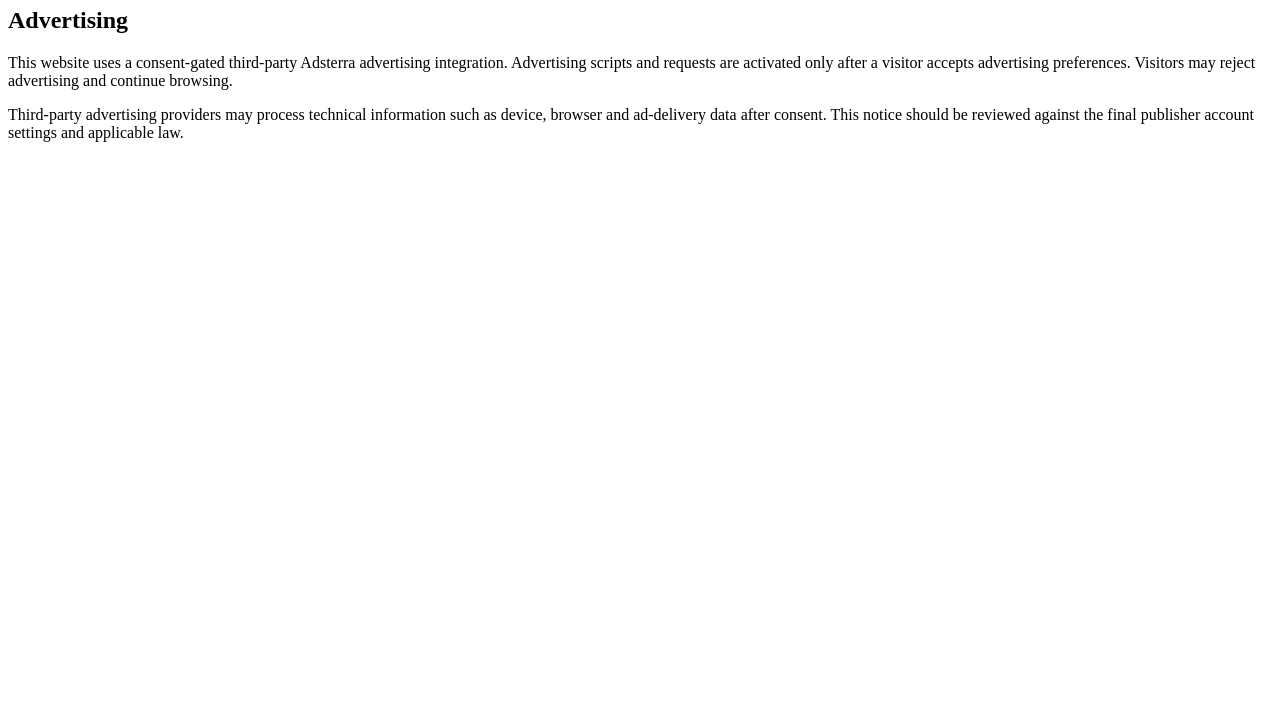
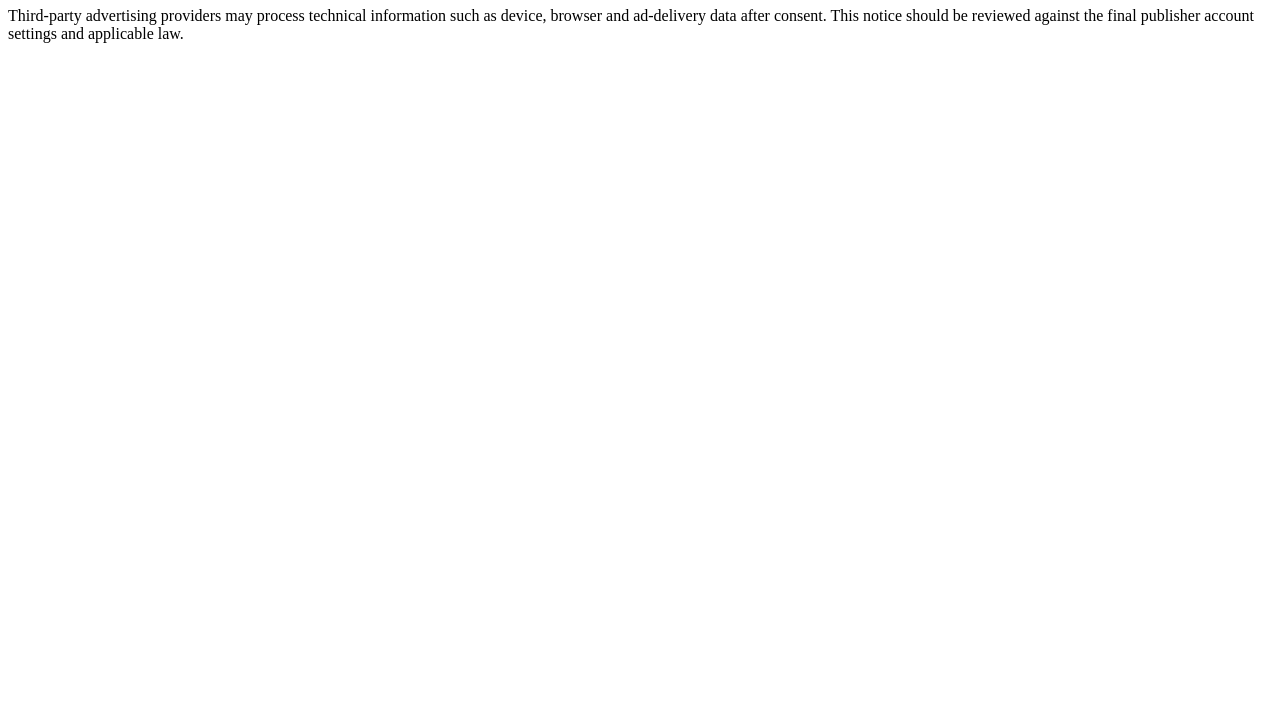
Before and after one commit to 4gmxsol-tech/Domainzax.com, a plain HTML site: page privacy.html in a window 1280 px wide. Shown: the part 73-800 px from the top of the page. Drawn offline with Linux system fonts and the light colour scheme.

Commit message:
Remove third-party advertising from site

```diff
--- a/privacy.html
+++ b/privacy.html
@@ -1 +1 @@
-<!doctype html><html lang="en"><head><meta charset="utf-8"><meta name="viewport" content="width=device-width,initial-scale=1"><title>Privacy notice</title><link rel="canonical" href="https://domainzax.com/privacy.html"></head><body><main><h1>Privacy notice</h1><h2>Advertising</h2><p>This website uses a consent-gated third-party Adsterra advertising integration. Advertising scripts and requests are activated only after a visitor accepts advertising preferences. Visitors may reject advertising and continue browsing.</p><p>Third-party advertising providers may process technical information such as device, browser and ad-delivery data after consent. This notice should be reviewed against the final publisher account settings and applicable law.</p></main></body></html>
+<!doctype html><html lang="en"><head><meta charset="utf-8"><meta name="viewport" content="width=device-width,initial-scale=1"><title>Privacy notice</title><link rel="canonical" href="https://domainzax.com/privacy.html"></head><body><main><h1>Privacy notice</h1><p>Third-party advertising providers may process technical information such as device, browser and ad-delivery data after consent. This notice should be reviewed against the final publisher account settings and applicable law.</p></main></body></html>
```
